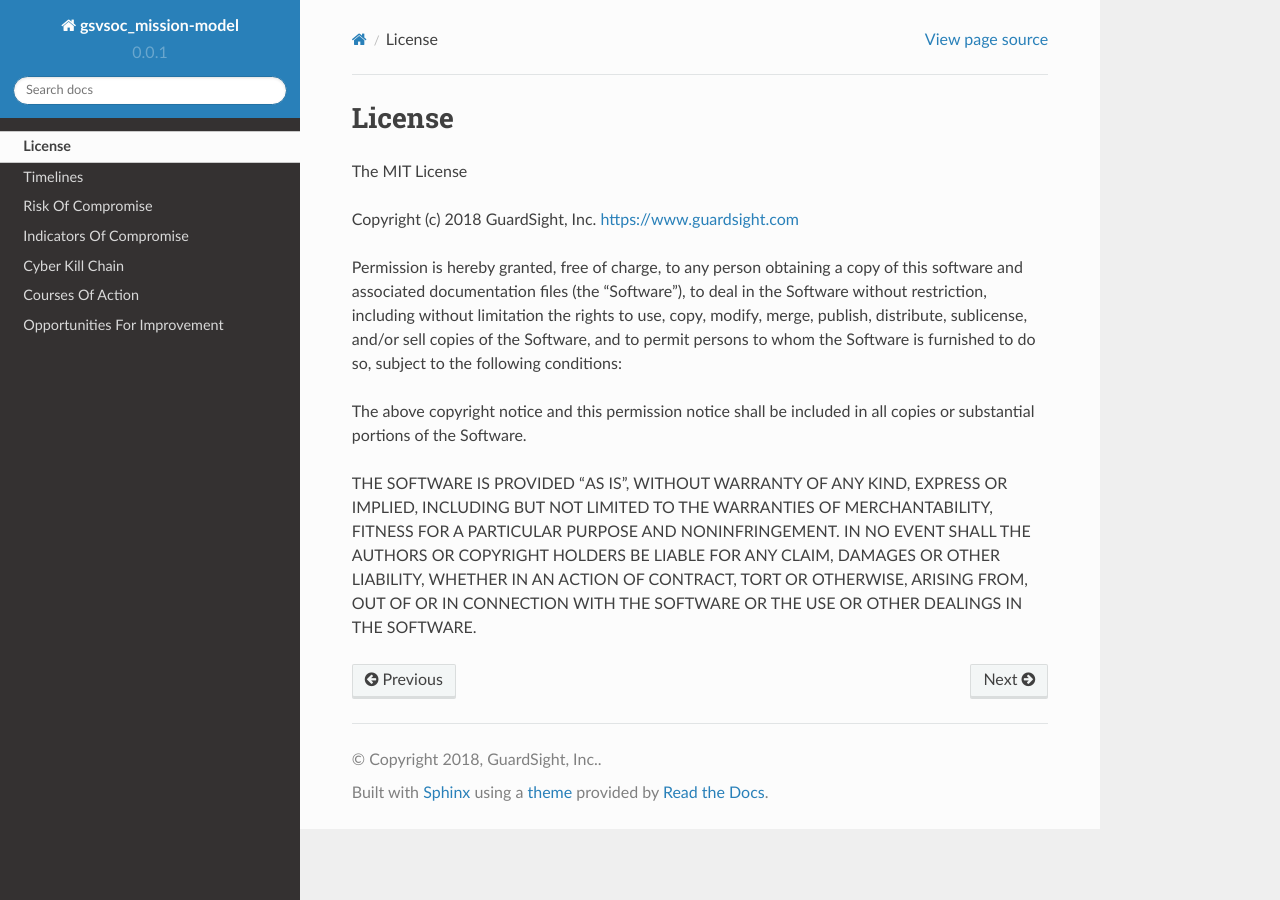
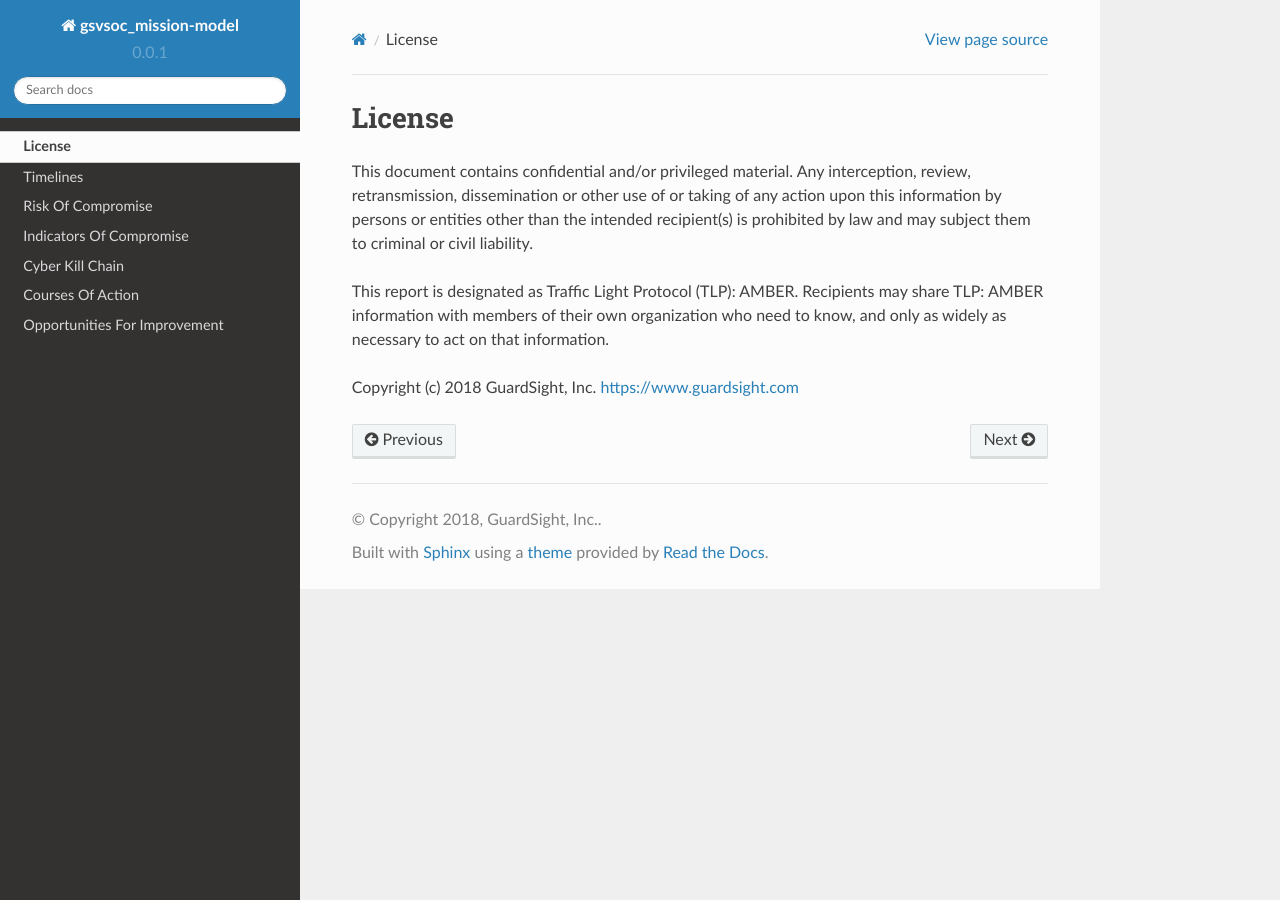
Before and after one commit to guardsight/gsvsoc_mission-model, a Sphinx documentation site: the page built from docs/source/license.rst, in a window 1280 px wide. Built offline with Sphinx 7.4.7 and the Read the Docs theme 2.0.0, drawn with Linux system fonts in a browser that asks for light colours.

Commit message:
License update

```diff
--- a/docs/source/license.rst
+++ b/docs/source/license.rst
@@ -1,24 +1,8 @@
 License
 ===============
 
-The MIT License
+This document contains confidential and/or privileged material. Any interception, review, retransmission, dissemination or other use of or taking of any action upon this information by persons or entities other than the intended recipient(s) is prohibited by law and may subject them to criminal or civil liability.
+
+This report is designated as Traffic Light Protocol (TLP): AMBER.  Recipients may share TLP: AMBER information with members of their own organization who need to know, and only as widely as necessary to act on that information.
 
 Copyright (c) 2018 GuardSight, Inc. https://www.guardsight.com
-
-Permission is hereby granted, free of charge, to any person obtaining a copy
-of this software and associated documentation files (the "Software"), to deal
-in the Software without restriction, including without limitation the rights
-to use, copy, modify, merge, publish, distribute, sublicense, and/or sell
-copies of the Software, and to permit persons to whom the Software is
-furnished to do so, subject to the following conditions:
-
-The above copyright notice and this permission notice shall be included in
-all copies or substantial portions of the Software.
-
-THE SOFTWARE IS PROVIDED "AS IS", WITHOUT WARRANTY OF ANY KIND, EXPRESS OR
-IMPLIED, INCLUDING BUT NOT LIMITED TO THE WARRANTIES OF MERCHANTABILITY,
-FITNESS FOR A PARTICULAR PURPOSE AND NONINFRINGEMENT. IN NO EVENT SHALL THE
-AUTHORS OR COPYRIGHT HOLDERS BE LIABLE FOR ANY CLAIM, DAMAGES OR OTHER
-LIABILITY, WHETHER IN AN ACTION OF CONTRACT, TORT OR OTHERWISE, ARISING FROM,
-OUT OF OR IN CONNECTION WITH THE SOFTWARE OR THE USE OR OTHER DEALINGS IN
-THE SOFTWARE.
```
